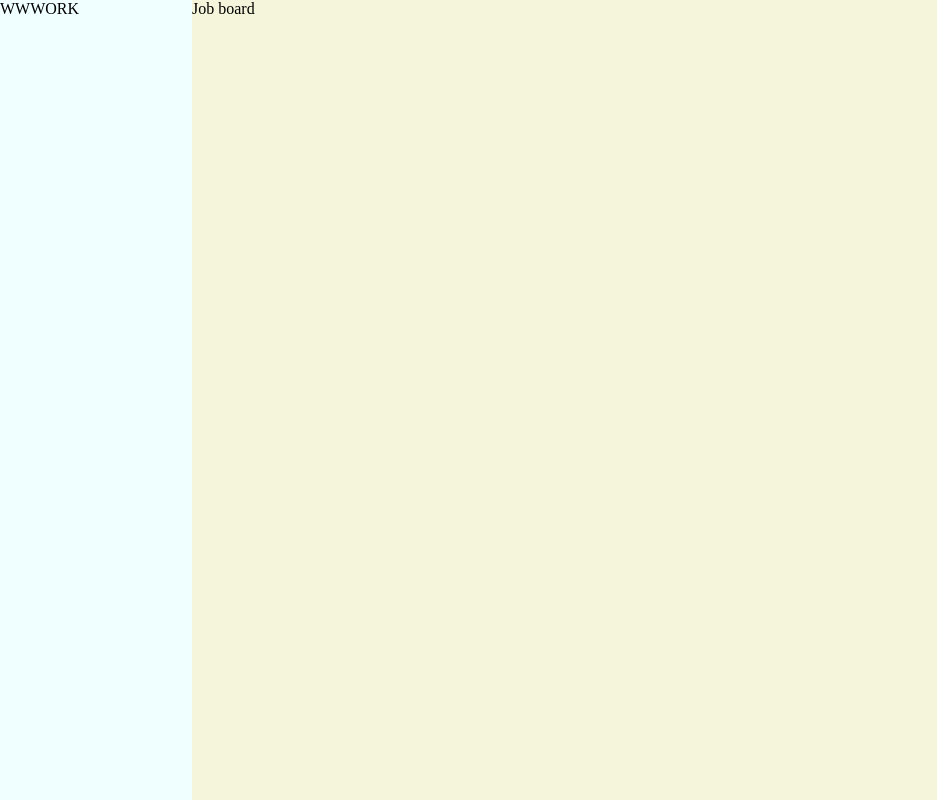
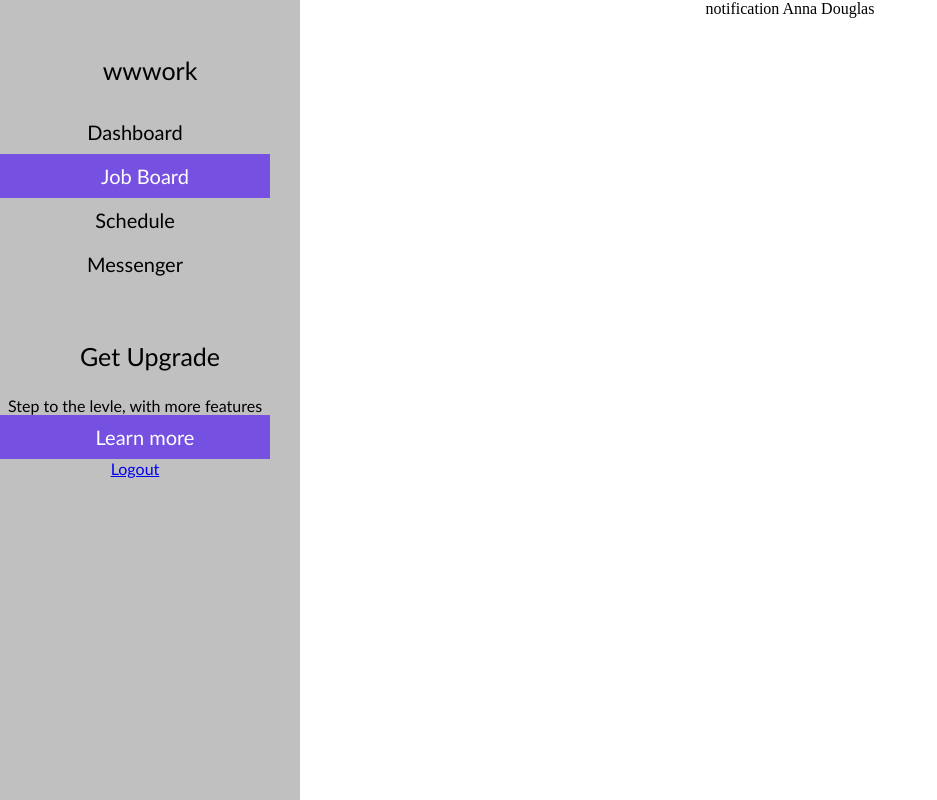
Before and after one commit to JuliusBTI/50-grupe-wwwork, a website: page index.html in a window 1280 px wide. Shown: the whole page, without its empty margins (0-937 px from the left). Drawn offline with Linux system fonts and the light colour scheme.

Commit message:
Fix0.1.1

```diff
--- /dev/null
+++ b/css/aside.css
@@ -0,0 +1,46 @@
+aside {
+    padding: 30px;
+    gap: 40px;
+
+    padding-left: 0;
+    background-color: silver;
+}
+
+.logo {
+    margin-left: 30px;
+}
+
+.main-nav {
+    display: flex;
+    flex-direction: column;
+    gap: 30px;
+}
+
+.nav-group {
+    display: flex;
+    flex-direction: column;
+}
+
+.nav-group-title {
+    font-size: 25px;
+    margin-left: 30px;
+    ;
+}
+
+.nav-list {
+    display: flex;
+    flex-direction: column;
+}
+
+.link {
+    font-size: 20px;
+    padding: 10px 40px;
+    text-decoration: none;
+    color: black;
+}
+
+.active {
+    background-color: rgb(118, 80, 224);
+    color: white;
+    padding-right:20px ;
+}
--- a/css/main.css
+++ b/css/main.css
@@ -1,19 +1,21 @@
+* {
+  box-sizing: content-box;
+}
 body {
-  display: block;
-  width: 100;
+  display: grid;
+  grid-template-columns: 300px 1fr;
   margin: 0;
+  min-height: 100vh;
+  text-align: center;
+}
+
+aside {
+  background-color: silver;
+  font-family: 'Gill Sans', 'Gill Sans MT', Calibri, 'Trebuchet MS',
+      sans-serif;
 }
 
 main {
-    background-color: beige;
-     width: 85%;
-     float: left;
-     height: 800px;
+  background-color: white;
+
 }
-
-aside {
-    background-color: azure;
-    width: 15%;
-    float: left;
-    height: 800px;
-}
--- a/index.html
+++ b/index.html
@@ -5,15 +5,45 @@
     <meta name="viewport" content="width=device-width, initial-scale=1.0">
     <title>Document</title>
     <link rel="stylesheet" href="./css/main.css">
+    <link rel="stylesheet" href="./css/aside.css">
 </head>
 
 <body>
     <aside>
-        WWWORK
+        <nav>
+            <div>
+                <p class="nav-group-title">wwwork</p>
+
+
+        <nav class="main-nav">
+            <div class="nav-group">
+                <div class="nav-list">
+                    <a class="link" href="#">Dashboard</a>
+                    <a class="link active" href="#">Job Board</a>
+                    <a class="link" href="#">Schedule</a>
+                    <a class="link" href="#">Messenger</a>
+                </div>
+            </div>
+            <div>
+                <p class="nav-group-title">Get Upgrade</p>
+                <div>
+                    <a>Step to the levle, with more features</a>
+            <div class="nav-group">
+                <div class="nav-list">
+                    <a class="link active" href="#">Learn more</a>
+                    <div class="nav-list">
+                        <a href="#">Logout</a>
+                </div>
+            </div>
+        </nav>
     </aside>
     <main>
-        Job board
+        <header>
+                <imput type="text">
+            </form>
+            notification
+            Anna Douglas
+        </header>
     </main>
 </body>
-
 </html>
```
Also changed, not shown: img/Ekrano kopija 2024-06-17 104456.png (added), img/design.png (deleted).
